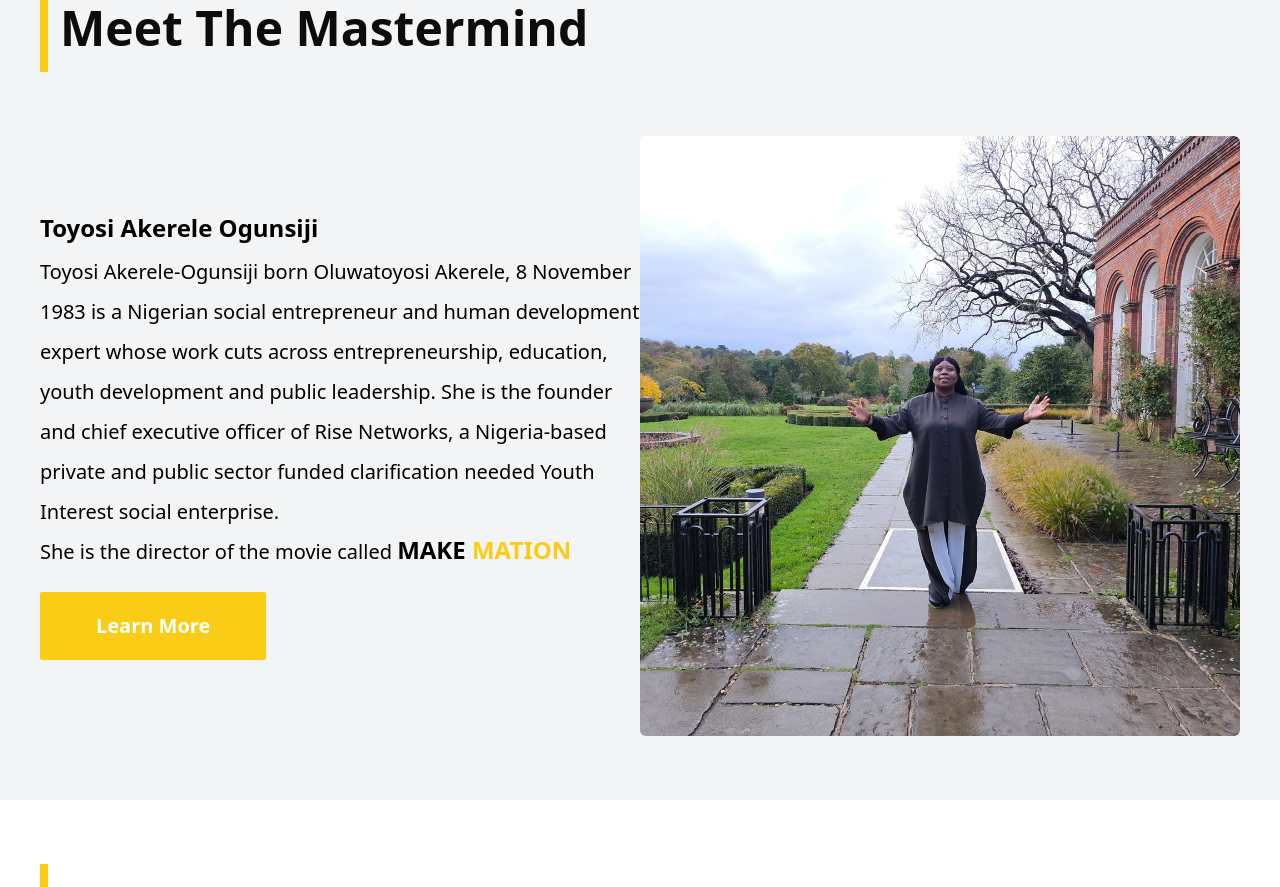
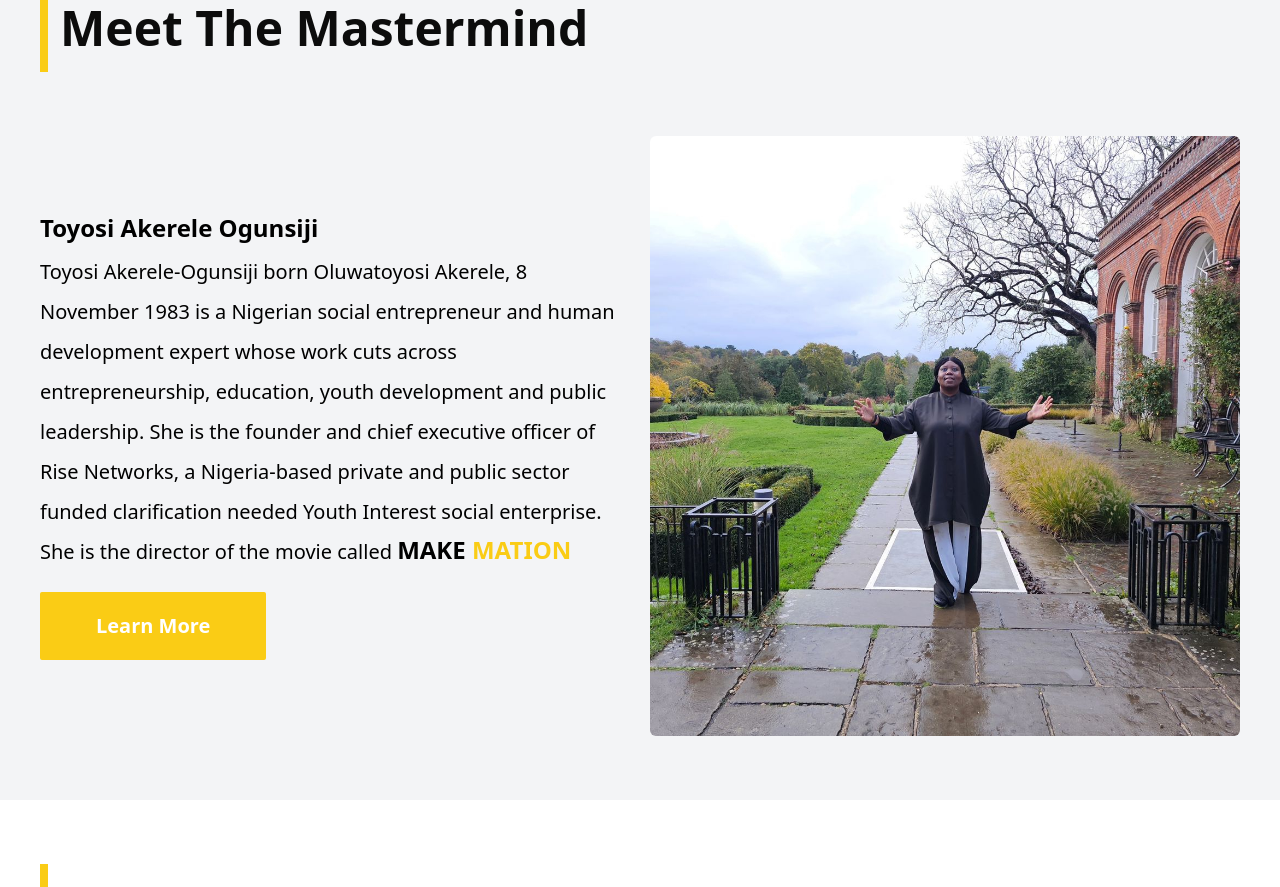
Before and after one commit to Dev-Noble-coder/Make-Mation, a React (Vite) app: page / in a window 1280 px wide. Shown: the part 1880-2767 px from the top of the page. Built offline with nearby package versions, Linux system fonts and the light colour scheme.

Commit message:
Changes made to gap in meet the director

```diff
--- a/src/Components/Section/MeetDirector.jsx
+++ b/src/Components/Section/MeetDirector.jsx
@@ -9,7 +9,7 @@ const MeetDirector = () => {
             <div className='border-l-8 border-yellow-400 py-3 sm:py-5' >
                 <h2 className='text-3xl sm:text-5xl font-semibold opacity-95 pl-3'>Meet The Mastermind</h2>
             </div>
-            <div className=' grid grid-cols-1 lg:grid-cols-2 place-items-center mt-10 sm:mt-16'>
+            <div className=' grid grid-cols-1 lg:grid-cols-2 place-items-center mt-10 sm:mt-16 gap-5'>
                 <div>
                     <h3 className='text-2xl font-semibold pb-2'>Toyosi Akerele Ogunsiji</h3>
                     <p className='text-xl leading-8 sm:leading-10'>Toyosi Akerele-Ogunsiji born Oluwatoyosi Akerele, 8 November 1983 is a Nigerian social entrepreneur and human development expert whose work cuts across entrepreneurship, education, youth development and public leadership. She is the founder and chief executive officer of Rise Networks, a Nigeria-based private and public sector funded clarification needed Youth Interest social enterprise.</p>
```
